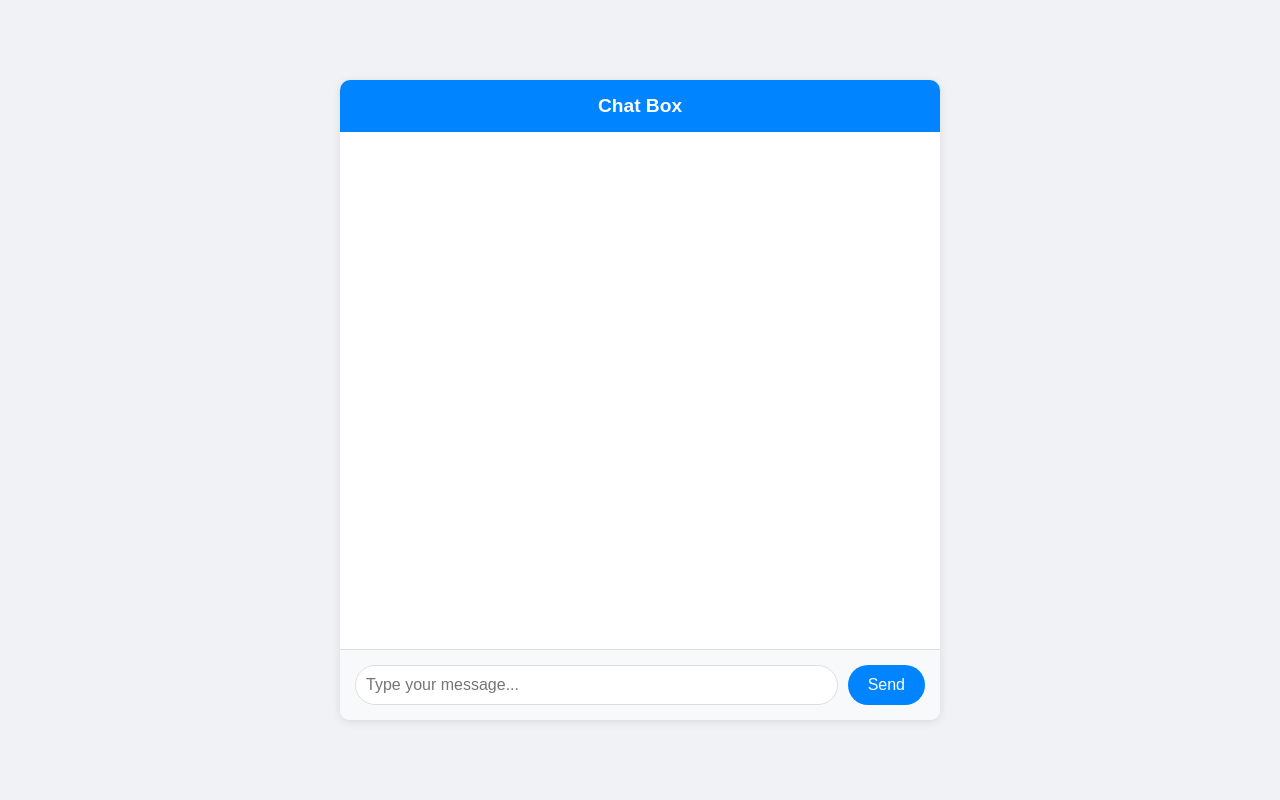
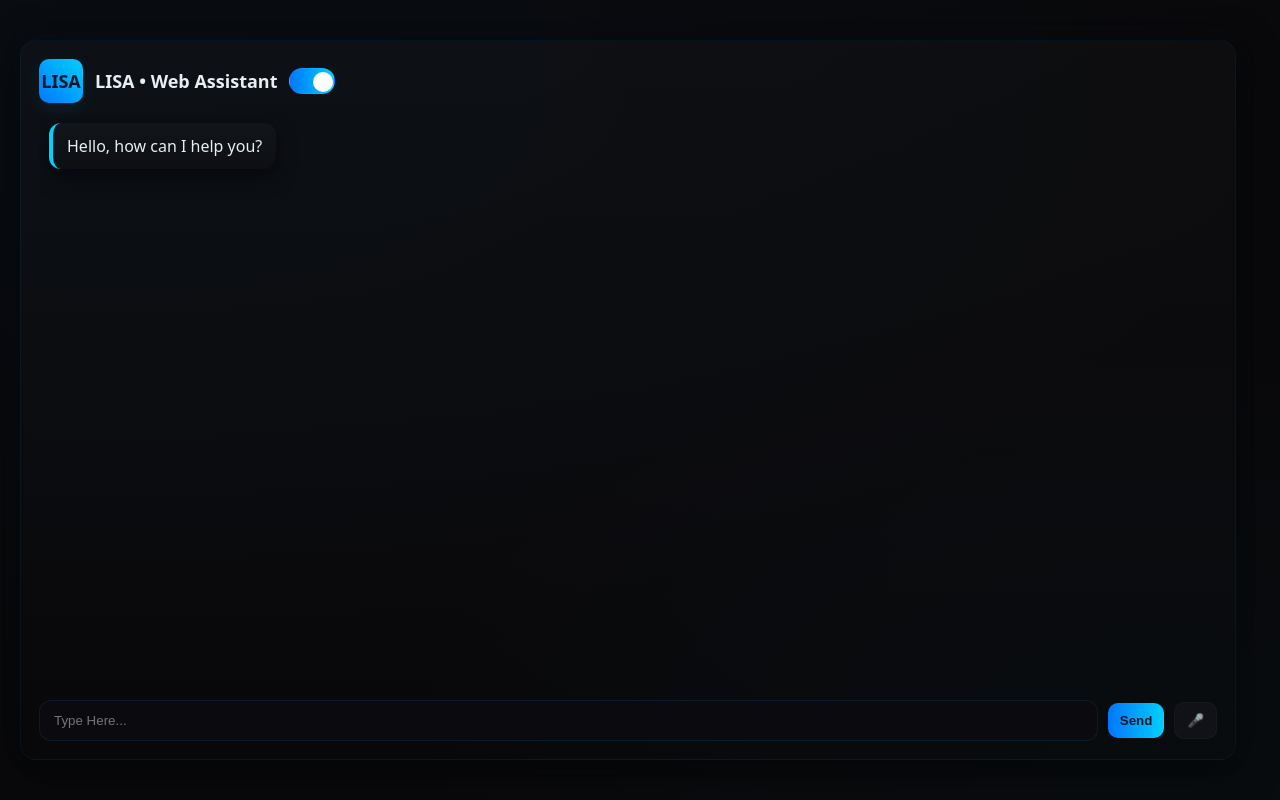
Before and after one commit to Abhay-9007/LISA, a Flask app: template templates/index.html in a window 1280 px wide. Run offline with Flask 3, Linux system fonts and the light colour scheme; the template is opened without the code that fills it, so the values that code supplies are empty.

Commit message:
Refactor chat application layout and styles
Updated the HTML structure and styles for the chat application, including new layout and design elements.

```diff
--- a/templates/index.html
+++ b/templates/index.html
@@ -1,214 +1,190 @@
+<!-- templates/index.html
+
+# Date is 6th Dec 2025,
+# A desprate attempt to run LISA in my phone 24*7...
+# Thing I do for LOVE...
+
+-->
+
 <!DOCTYPE html>
 <html lang="en">
 <head>
-    <meta charset="UTF-8">
-    <meta name="viewport" content="width=device-width, initial-scale=1.0">
-    <title>Responsive Chat Box</title>
-    <style>
-        * {
-            box-sizing: border-box;
-            margin: 0;
-            padding: 0;
-            font-family: Arial, sans-serif;
-        }
+<meta charset="utf-8" />
+<meta name="viewport" content="width=device-width,initial-scale=1" />
+<title>LISA — Web Assistant</title>
 
-        body {
-            display: flex;
-            justify-content: center;
-            align-items: center;
-            min-height: 100vh;
-            background-color: #f0f2f5;
-        }
+<link rel="preconnect" href="https://fonts.gstatic.com" crossorigin>
+<style>
+    :root{
+        --bg:#09090b;
+        --card:#111217;
+        --accent:#00d0ff;
+        --accent-2:#0077ff;
+        --muted:#9aa4b2;
+    }
+    *{box-sizing:border-box}
+    body{
+        margin:0;
+        font-family: "Poppins", system-ui, sans-serif;
+        background: radial-gradient(1200px 600px at 10% 10%, rgba(0,150,255,0.03), transparent),
+                    radial-gradient(800px 400px at 90% 90%, rgba(0,200,255,0.02), transparent),
+                    var(--bg);
+        color:#e6eef6;
+        -webkit-font-smoothing:antialiased;
+        -moz-osx-font-smoothing:grayscale;
+        min-height:100vh;
+        display:flex;
+        align-items:center;
+        justify-content:center;
+        padding:20px;
+    }
 
-        .chat-container {
-            width: 100%;
-            max-width: 600px;
-            height: 80vh;
-            max-height: 700px;
-            background-color: white;
-            border-radius: 10px;
-            box-shadow: 0 2px 10px rgba(0, 0, 0, 0.1);
-            display: flex;
-            flex-direction: column;
-            overflow: hidden;
-        }
+    .app {
+        width:100%;
+        max-width:1380px;
+        height:90vh;
+        display:grid;
+        grid-template-columns: 95vw 360px;
+        gap:20px;
+    }
 
-        .chat-header {
-            background-color: #0084ff;
-            color: white;
-            padding: 15px;
-            text-align: center;
-            font-size: 1.2em;
-            font-weight: bold;
-        }
+    .panel {
+        background:linear-gradient(180deg, rgba(255,255,255,0.02), rgba(0,0,0,0.02));
+        border-radius:16px;
+        padding:18px;
+        box-shadow: 0 10px 40px rgba(0,0,0,0.6), 0 0 30px rgba(0,150,255,0.04);
+        border: 1px solid rgba(0,150,255,0.06);
+        display:flex;
+        flex-direction:column;
+        min-height:0;
+    }
 
-        .chat-body {
-            flex: 1;
-            padding: 20px;
-            overflow-y: auto;
-            display: flex;
-            flex-direction: column;
-            gap: 15px;
-        }
+    header.app-header {
+        display:flex;
+        align-items:center;
+        gap:12px;
+        margin-bottom:10px;
+    }
+    .logo {
+        width:44px;height:44px;border-radius:10px;
+        background:linear-gradient(45deg,var(--accent-2),var(--accent));
+        display:flex;align-items:center;justify-content:center;
+        box-shadow:0 6px 18px rgba(0,200,255,0.08), inset 0 -6px 18px rgba(255,255,255,0.02);
+        font-weight:700;color:#011627;
+        font-size:18px;
+    }
+    .title {font-size:18px;font-weight:600}
+    .subtitle{font-size:12px;color:var(--muted);margin-top:-2px}
 
-        .message {
-            max-width: 70%;
-            padding: 10px 15px;
-            border-radius: 15px;
-            line-height: 1.4;
-        }
+    .chat {
+        flex:1;
+        overflow:auto;
+        padding:10px;
+        display:flex;
+        flex-direction:column;
+        gap:10px;
+        scrollbar-width:thin;
+    }
 
-        .user-message {
-            background-color: #0084ff;
-            color: white;
-            align-self: flex-end;
-            border-bottom-right-radius: 5px;
-        }
+    .bubble {
+        max-width:78%;
+        padding:12px 14px;
+        border-radius:12px;
+        line-height:1.4;
+        animation:pop .18s ease;
+        word-wrap:break-word;
+        box-shadow:0 6px 20px rgba(0,0,0,0.6);
+        white-space: pre-wrap;
+    }
+    @keyframes pop { from {opacity:0; transform: translateY(8px)} to {opacity:1; transform:none} }
 
-        .bot-message {
-            background-color: #e9ecef;
-            color: #333;
-            align-self: flex-start;
-            border-bottom-left-radius: 5px;
-        }
+    .user { align-self:flex-end; background: linear-gradient(90deg,var(--accent-2),var(--accent)); color:#02192b; border-radius:12px 12px 6px 12px; }
+    .bot  { align-self:flex-start; background: linear-gradient(180deg, rgba(255,255,255,0.02), rgba(0,0,0,0.04)); border-left:4px solid var(--accent); color:#e6eef6; }
 
-        .timestamp {
-            font-size: 0.8em;
-            color: #666;
-            margin-top: 5px;
-            text-align: right;
-        }
+    .meta { font-size:11px; color:var(--muted); margin-top:6px; }
 
-        .chat-input {
-            display: flex;
-            padding: 15px;
-            background-color: #f8f9fa;
-            border-top: 1px solid #ddd;
-        }
+    .compose {
+        margin-top:12px;
+        display:flex;
+        gap:10px;
+        align-items:center;
+    }
+    .input {
+        flex:1;
+        display:flex;
+        gap:8px;
+        align-items:center;
+    }
+    .input input {
+        width:100%;
+        padding:12px 14px;
+        border-radius:12px;
+        border:1px solid rgba(0,150,255,0.12);
+        background:#0b0b0f;
+        color:inherit;
+        outline:none;
+    }
+    .btn {
+        padding:10px 12px;border-radius:10px;border:0;cursor:pointer;
+        background:linear-gradient(90deg,var(--accent-2),var(--accent));
+        color:#021627;font-weight:600;
+    }
+    .mic {
+        background:#111218;border:1px solid rgba(255,255,255,0.03);
+        color:var(--accent); font-weight:700;
+    }
 
-        #userInput {
-            flex: 1;
-            padding: 10px;
-            border: 1px solid #ddd;
-            border-radius: 20px;
-            outline: none;
-            font-size: 1em;
-        }
+    /* right panel */
+    .side {
+        display:flex;
+        flex-direction:column;
+        gap:12px;
+    }
+    .card {
+        background:linear-gradient(180deg, rgba(255,255,255,0.01), rgba(0,0,0,0.03));
+        border-radius:12px;padding:14px;border:1px solid rgba(0,150,255,0.05);
+    }
+    .toggle {display:flex;gap:8px;align-items:center;justify-content:space-between}
+    label.switch {position:relative; display:inline-block; width:46px; height:26px}
+    label.switch input{display:none;}
+    label.switch .slider{position:absolute;cursor:pointer;top:0;left:0;right:0;bottom:0;background:#111;border-radius:26px;transition:.2s;border:1px solid rgba(255,255,255,0.04)}
+    label.switch .slider:before{position:absolute;content:"";height:20px;width:20px;left:3px;top:3px;background:white;border-radius:50%;transition:.2s}
+    label.switch input:checked + .slider{background:linear-gradient(90deg,var(--accent-2),var(--accent))}
+    label.switch input:checked + .slider:before{transform:translateX(20px)}
 
-        #sendButton {
-            margin-left: 10px;
-            padding: 10px 20px;
-            background-color: #0084ff;
-            color: white;
-            border: none;
-            border-radius: 20px;
-            cursor: pointer;
-            font-size: 1em;
-        }
-
-        #sendButton:hover {
-            background-color: #0066cc;
-        }
-
-        @media (max-width: 480px) {
-            .chat-container {
-                height: 100vh;
-                border-radius: 0;
-            }
-
-            .chat-header {
-                font-size: 1em;
-                padding: 10px;
-            }
-
-            .chat-body {
-                padding: 10px;
-            }
-
-            .chat-input {
-                padding: 10px;
-            }
-
-            #userInput {
-                font-size: 0.9em;
-            }
-
-            #sendButton {
-                padding: 8px 15px;
-                font-size: 0.9em;
-            }
-        }
-    </style>
+    footer.note{font-size:12px;color:var(--muted);text-align:center;margin-top:6px}
+    @media (max-width:880px){
+        .app {grid-template-columns: 1fr; height:100vh}
+        .side {order:2}
+    }
+</style>
 </head>
 <body>
-    <div class="chat-container">
-        <div class="chat-header">Chat Box</div>
-        <div class="chat-body" id="chatBody"></div>
-        <div class="chat-input">
-            <input type="text" id="userInput" placeholder="Type your message..." autocomplete="off">
-            <button id="sendButton">Send</button>
-        </div>
+    <div class="app">
+        <section class="panel">
+            <header class="app-header">
+                <div class="logo">LISA</div>
+                <div>
+                    <div class="title">LISA • Web Assistant</div>
+                </div>
+                <label class="switch">
+                    <input id="ttsToggle" type="checkbox" checked>
+                    <span class="slider"></span>
+                </label>
+            </header>
+
+            <div id="chat" class="chat" aria-live="polite"></div>
+
+            <div class="compose">
+                <div class="input">
+                    <input id="msg" type="text" placeholder="Type Here..." autocomplete="off" />
+                </div>
+                <button id="send" class="btn">Send</button>
+                <button id="mic" class="btn mic">🎤</button>
+            </div>
+        </section>
     </div>
 
-    <script>
-        const chatBody = document.getElementById('chatBody');
-        const userInput = document.getElementById('userInput');
-        const sendButton = document.getElementById('sendButton');
-
-        function addMessage(content, isUser) {
-            const messageDiv = document.createElement('div');
-            messageDiv.classList.add('message', isUser ? 'user-message' : 'bot-message');
-            messageDiv.textContent = content;
-
-            const timestamp = document.createElement('div');
-            timestamp.classList.add('timestamp');
-            timestamp.textContent = new Date().toLocaleTimeString();
-
-            const wrapper = document.createElement('div');
-            wrapper.style.display = 'flex';
-            wrapper.style.flexDirection = 'column';
-            wrapper.style.alignItems = isUser ? 'flex-end' : 'flex-start';
-            wrapper.appendChild(messageDiv);
-            wrapper.appendChild(timestamp);
-
-            chatBody.appendChild(wrapper);
-            chatBody.scrollTop = chatBody.scrollHeight;
-        }
-
-        async function processInput(input) {
-            try {
-                const response = await fetch('http://localhost:5000/process', {
-                    method: 'POST',
-                    headers: {
-                        'Content-Type': 'application/json',
-                    },
-                    body: JSON.stringify({ input: input }),
-                });
-                const data = await response.json();
-                return data.output;
-            } catch (error) {
-                console.error('Error:', error);
-                return 'Error: Could not process input';
-            }
-        }
-
-        async function handleSend() {
-            const input = userInput.value.trim();
-            if (input) {
-                addMessage(input, true);
-                const response = await processInput(input);
-                addMessage(response, false);
-                userInput.value = '';
-            }
-        }
-
-        sendButton.addEventListener('click', handleSend);
-        userInput.addEventListener('keypress', (e) => {
-            if (e.key === 'Enter') handleSend();
-        });
-
-        // Focus input on page load
-        userInput.focus();
-    </script>
+    <script src="/static/script.js"></script>
 </body>
 </html>
```
